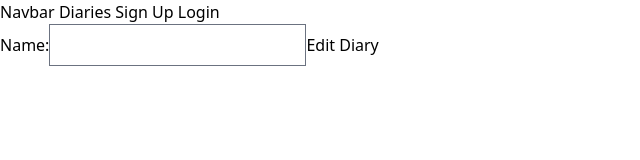
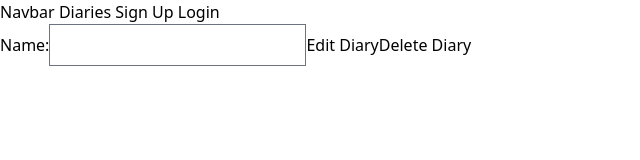
Before and after one commit to sephoenix/MyLittleEmm-FE, a React (Create React App) app: page /diaries/1/edit in a window 1280 px wide. Shown: the top 160 px of the page, without its empty margins (0-640 px from the left). Built offline with nearby package versions, Linux system fonts and the light colour scheme; no server answers; the HTML template or start-up script is replaced by a standard one.

Commit message:
added delete diary

```diff
--- a/src/components/EditDiary.jsx
+++ b/src/components/EditDiary.jsx
@@ -40,12 +40,22 @@ function EditDiary() {
       .catch(err => console.log(err));
   };
 
+  const deleteDiary = () => {
+    apiService
+      .deleteDiary(diaryId)
+      .then(() => {
+        navigate('/diaries');
+      })
+      .catch(err => console.log(err));
+  };
+
   return (
     <div>
       <form onSubmit={handleSubmit}>
         <label>Name:</label>
         <input type="text" name="name" value={diary.name} onChange={handleChange} />
         <button type="submit">Edit Diary</button>
+        <button onClick={deleteDiary}>Delete Diary</button>
       </form>
     </div>
   );
--- a/src/pages/DiaryDetails.jsx
+++ b/src/pages/DiaryDetails.jsx
@@ -35,9 +35,6 @@ function DiaryDetail() {
         <Link to={`/diaries/${diaryId}/edit`}>
           <button>Edit Diary</button>
         </Link>
-        <Link to="diaries/delete">
-          <button>Delete Diary</button>
-        </Link>
         <Link to={`/diaries/${diaryId}/pages/add`}>
           <button>Add Page</button>
         </Link>
--- a/src/services/api.service.js
+++ b/src/services/api.service.js
@@ -60,6 +60,10 @@ class ApiService {
   putOneDiary = (diaryId, requestBody) => {
     return this.api.put(`/api/diaries/${diaryId}/edit`, requestBody);
   };
+
+  deleteDiary = diaryId => {
+    return this.api.delete(`/api/diaries/${diaryId}/delete`);
+  };
 }
 
 // Create one instance (object) of the service
```
